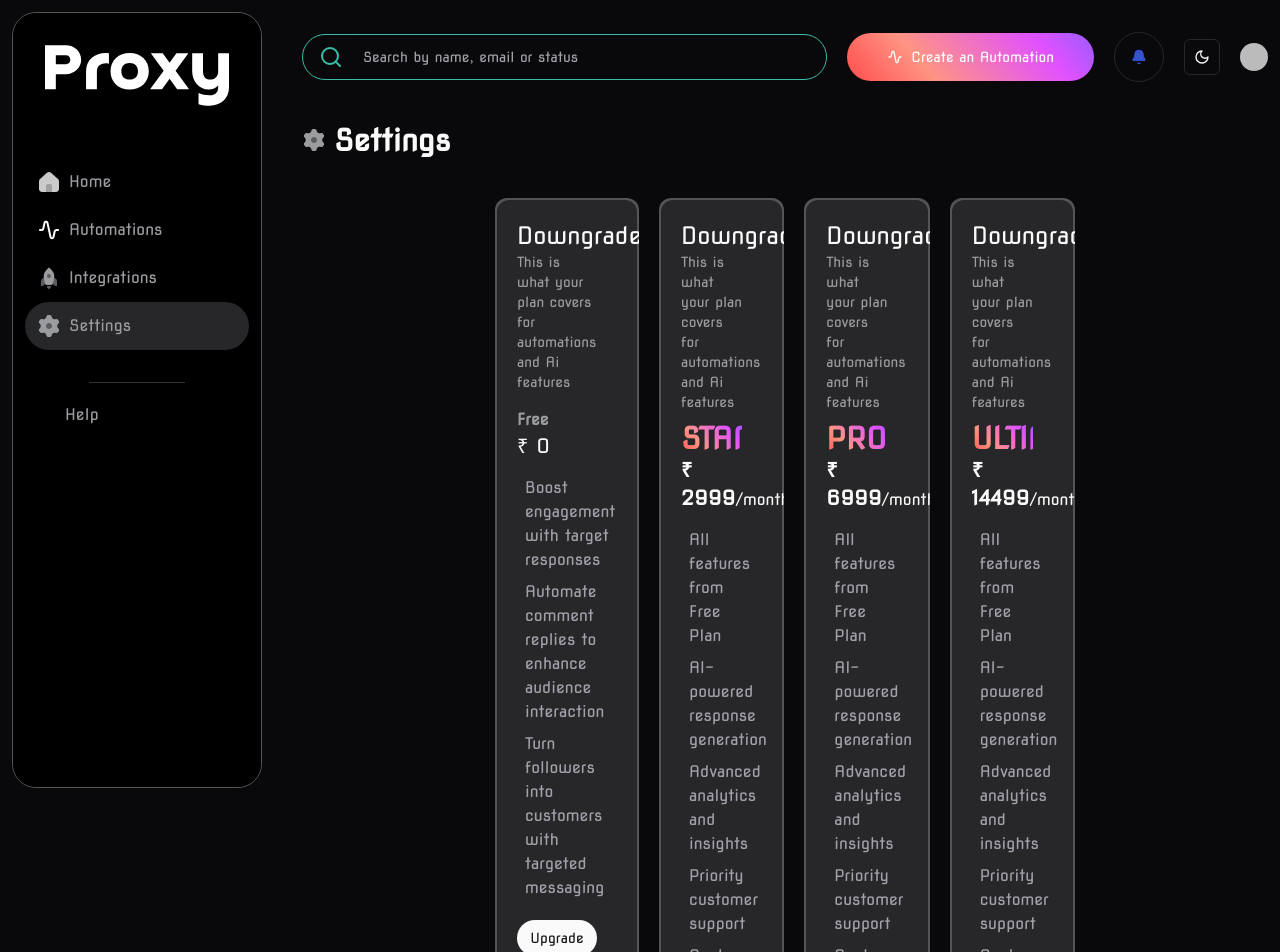
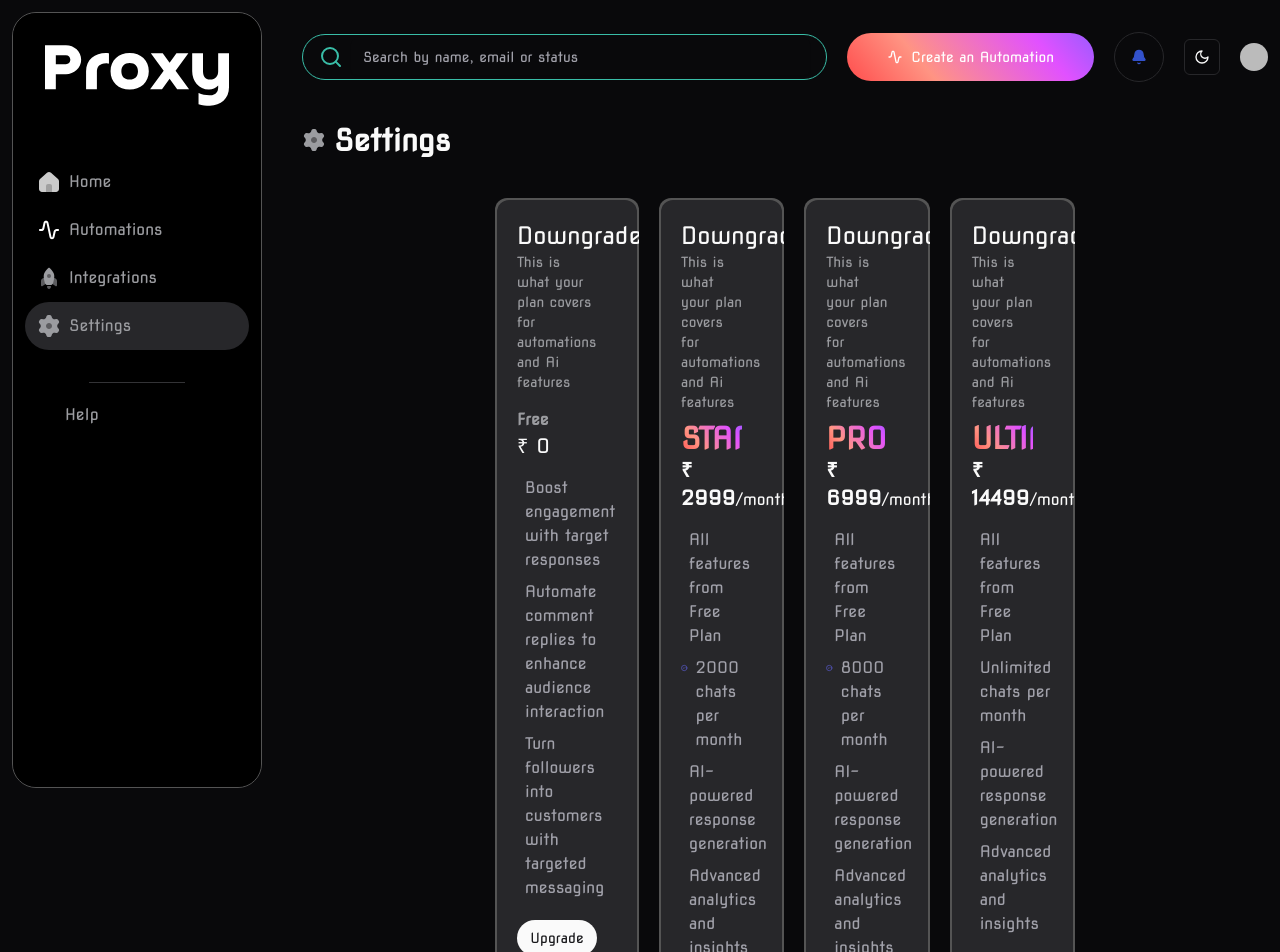
Before and after one commit to abhirupkumar/InstaAI, a Next.js app: page /dashboard/1/settings in a window 1280 px wide. Shown: the top 952 px of the page. Built offline with nearby package versions, Linux system fonts and the light colour scheme; no server answers; the database is empty; sample sign-in values are in the browser's storage; some icons are missing.

Commit message:
feat: Update billing page to dynamically render payment cards based on plans from constants

```diff
--- a/src/components/global/billing/index.tsx
+++ b/src/components/global/billing/index.tsx
@@ -3,6 +3,7 @@ import React from 'react'
 import PaymentCard from './payment-card'
 import { useQueryUser } from '@/hooks/user-queries'
 import Script from 'next/script'
+import { PLANS } from '@/constants/pages'
 
 type Props = {}
 
@@ -15,32 +16,15 @@ const Billing = (props: Props) => {
                 src="https://checkout.razorpay.com/v1/checkout.js"
             />
             <div className="flex lg:flex-row flex-col gap-5 w-full lg:w-10/12 xl:w-8/12 container">
-                <PaymentCard
+                {PLANS.map((plan, index) => <PaymentCard
+                    key={index}
                     current={data?.data?.subscription?.plan!}
-                    label="FREE"
+                    label={plan.name}
+                    price={plan.price}
+                    planId={plan.planId}
                     customerId={data?.data?.subscription?.customerId}
-                />
-                <PaymentCard
-                    current={data?.data?.subscription?.plan!}
-                    label="STANDARD"
-                    price={2999}
-                    planId={'plan_PZX6I65iuz8fnA'}
-                    customerId={data?.data?.subscription?.customerId}
-                />
-                <PaymentCard
-                    current={data?.data?.subscription?.plan!}
-                    label="PRO"
-                    price={6999}
-                    planId={'plan_PZX6izDdD7rJOF'}
-                    customerId={data?.data?.subscription?.customerId}
-                />
-                <PaymentCard
-                    current={data?.data?.subscription?.plan!}
-                    label="ULTIMATE"
-                    price={14499}
-                    planId={'plan_PZX736UKg4oApf'}
-                    customerId={data?.data?.subscription?.customerId}
-                />
+                    features={plan.features}
+                />)}
             </div>
         </>
     )
--- a/src/components/global/billing/payment-card.tsx
+++ b/src/components/global/billing/payment-card.tsx
@@ -12,12 +12,14 @@ type Props = {
     label: string
     current: 'STANDARD' | 'PRO' | 'ULTIMATE' | 'FREE'
     price?: number
-    planId?: string
+    planId?: string | null
     landing?: boolean
     customerId: string | null | undefined
+    key?: number
+    features: string[]
 }
 
-const PaymentCard = ({ current, label, landing, price, planId, customerId }: Props) => {
+const PaymentCard = ({ current, label, landing, price, planId, customerId, key, features }: Props) => {
     const [loading, setLoading] = useState("");
 
     const handleSubscription = async () => {
@@ -72,6 +74,7 @@ const PaymentCard = ({ current, label, landing, price, planId, customerId }: Pro
 
     return (
         <div
+            key={key}
             className={cn(
                 label !== current
                     ? 'bg-in-active'
@@ -117,13 +120,13 @@ const PaymentCard = ({ current, label, landing, price, planId, customerId }: Pro
                     <p className="text-xl mb-2">₹ 0</p>
                 )}
 
-                {PLANS[label !== 'FREE' ? 1 : 0].features.map((i) => (
+                {features.map((feature, index) => (
                     <p
-                        key={i}
+                        key={index}
                         className="mt-2 text-muted-foreground flex gap-2 "
                     >
                         <CircleCheck className="text-indigo-500" />
-                        {i}
+                        {feature}
                     </p>
                 ))}
 
--- a/src/constants/pages.tsx
+++ b/src/constants/pages.tsx
@@ -27,27 +27,54 @@ export const PAGE_ICON: Props = {
 
 export const PLANS = [
     {
-        name: 'Free Plan',
+        name: 'FREE',
         description: 'Perfect for getting started',
-        price: '$0',
+        price: 0,
         features: [
             'Boost engagement with target responses',
             'Automate comment replies to enhance audience interaction',
             'Turn followers into customers with targeted messaging',
         ],
+        planId: null,
         cta: 'Get Started',
     },
     {
-        name: 'Proxy AI Plan',
-        description: 'Advanced features for power users',
-        price: '$99',
+        name: 'STANDARD',
+        description: 'Standard features for users',
+        price: 2999,
         features: [
             'All features from Free Plan',
+            '2000 chats per month',
             'AI-powered response generation',
             'Advanced analytics and insights',
-            'Priority customer support',
-            'Custom branding options',
         ],
+        planId: 'plan_PZX6I65iuz8fnA',
+        cta: 'Upgrade Now',
+    },
+    {
+        name: 'PRO',
+        description: 'Advanced features for pro users',
+        price: 6999,
+        features: [
+            'All features from Free Plan',
+            '8000 chats per month',
+            'AI-powered response generation',
+            'Advanced analytics and insights',
+        ],
+        planId: 'plan_PZX6izDdD7rJOF',
+        cta: 'Upgrade Now',
+    },
+    {
+        name: 'ULTIMATE',
+        description: 'Ultimate features for power users',
+        price: 14499,
+        features: [
+            'All features from Free Plan',
+            'Unlimited chats per month',
+            'AI-powered response generation',
+            'Advanced analytics and insights',
+        ],
+        planId: 'plan_PZX736UKg4oApf',
         cta: 'Upgrade Now',
     },
 ]
```
